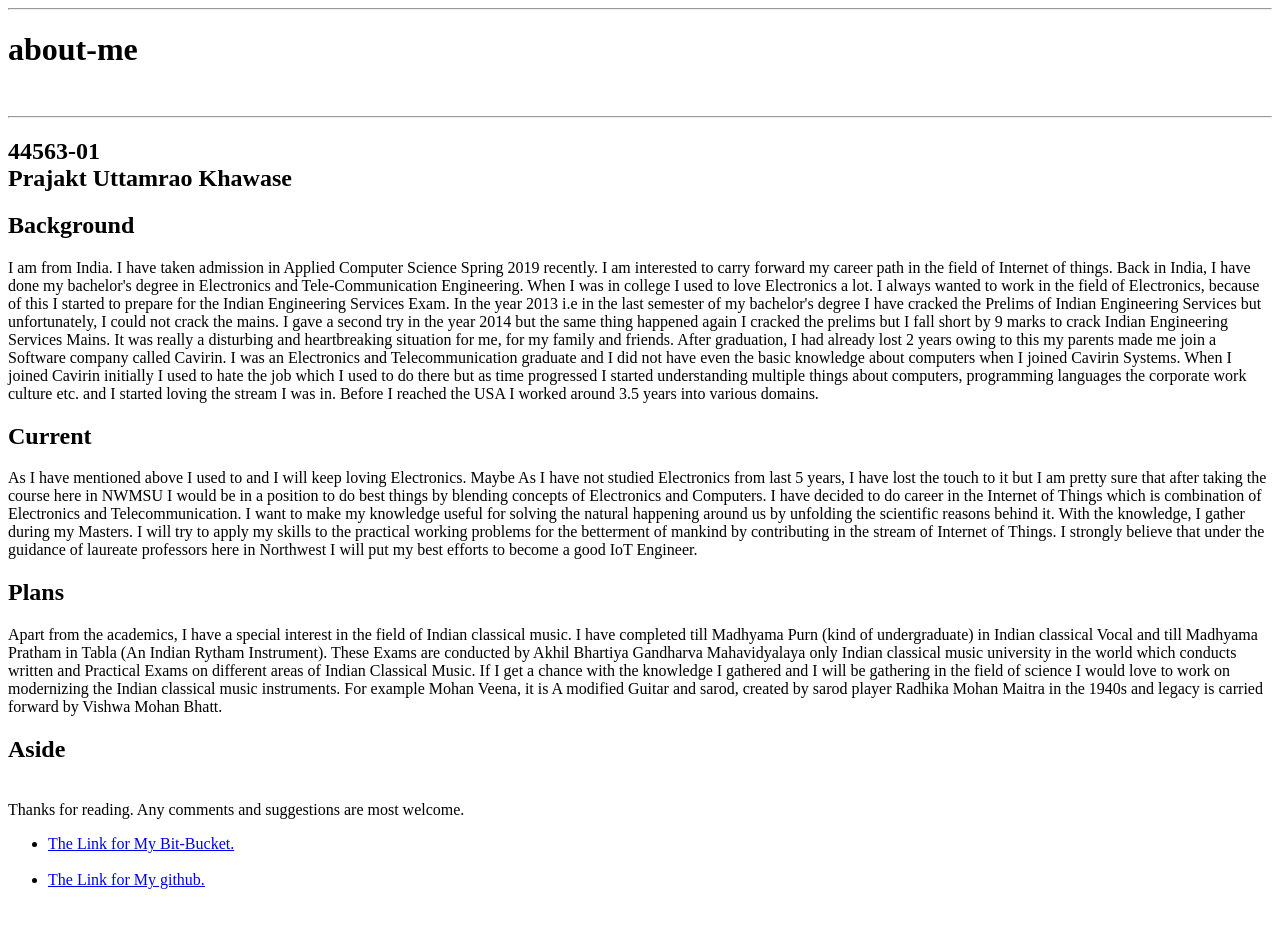
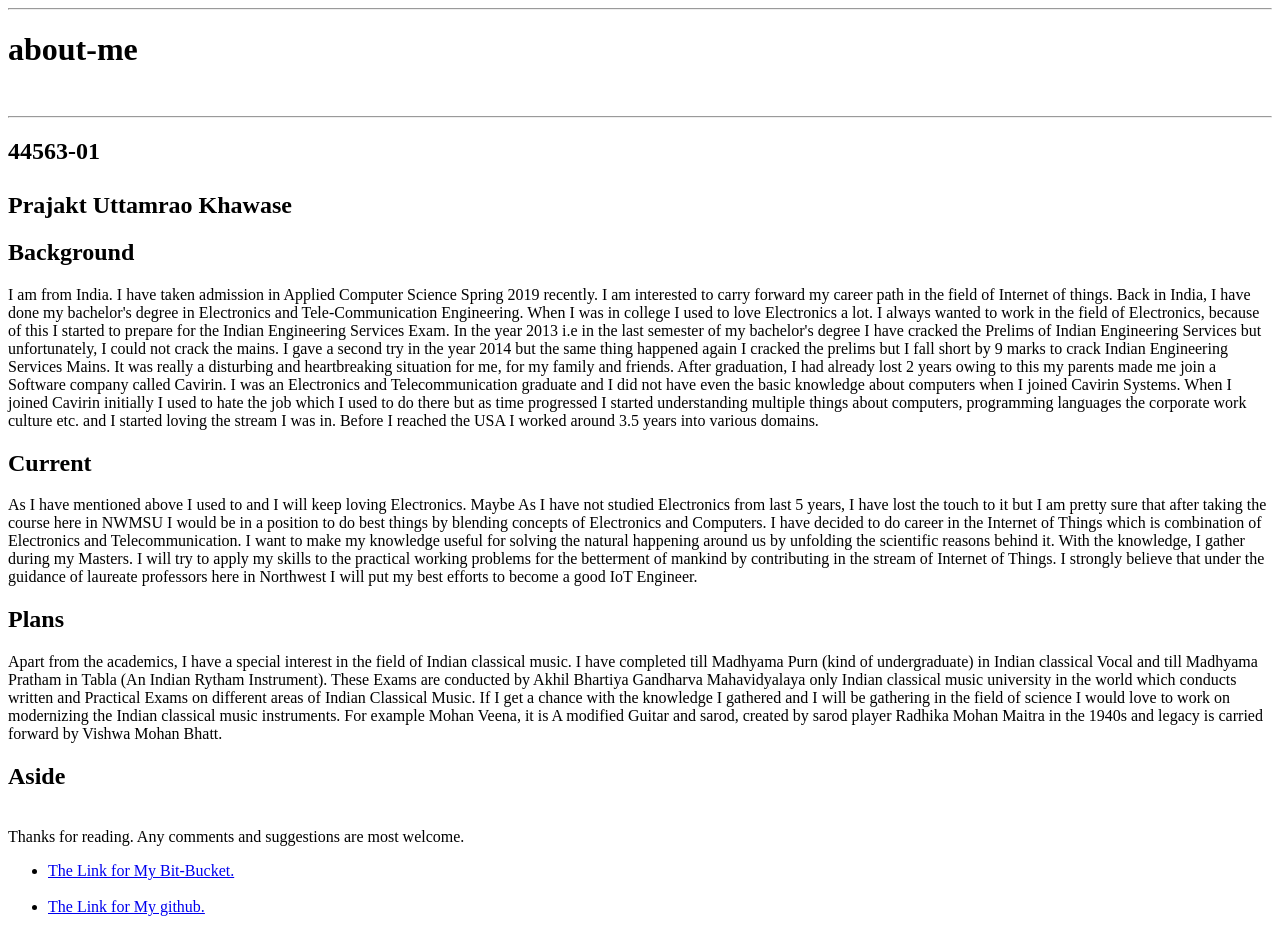
Before and after one commit to Prajakt-Khawase/aboutme, a plain HTML site: page index.html in a window 1280 px wide. Before the commit the page ends 905 px from the top, so only its background shows below. Drawn offline with Linux system fonts and the light colour scheme.

Commit message:
added break

```diff
--- a/index.html
+++ b/index.html
@@ -19,7 +19,7 @@
 
       <h2>
 
-           44563-01 <br>
+           44563-01 <br><br>
 
 
            Prajakt Uttamrao Khawase</h2>
```
